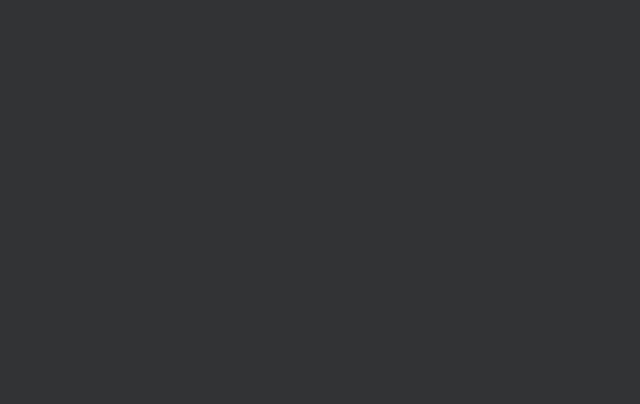
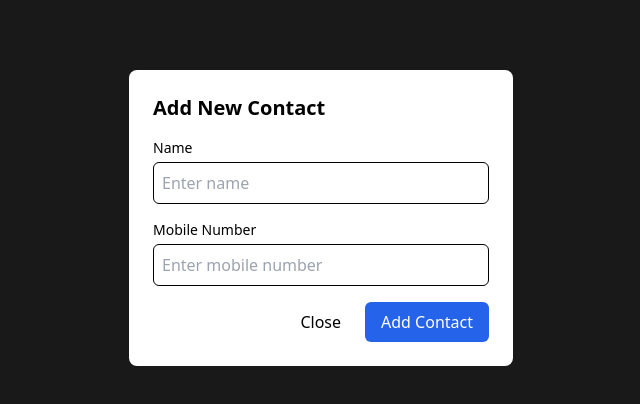
Before and after one commit to mandeep-webdev/MyContacts, a React (Vite) app: page / in a window 1280 px wide. Both pictures are taken after a click on the button 799 px from the left and 50 px from the top of the page. Shown: the part 182-586 px from the top of the page, without its empty margins (319-959 px from the left). Built offline with nearby package versions, Linux system fonts and the light colour scheme; no server answers; the database is empty.

Commit message:
modal functionality when click on add new contact button

```diff
--- a/src/App.jsx
+++ b/src/App.jsx
@@ -5,8 +5,18 @@ import Header from "./components/Header";
 import { collection, getDocs } from "firebase/firestore";
 import { db } from "./config/firebase";
 import ContactLists from "./components/ContactLists";
+import Modal from "./components/Modal";
 const App = () => {
   const [contacts, setContacts] = useState([]);
+  const [isModalOpen, setIsModalOpen] = useState(false);
+
+  const closeModal = () => {
+    setIsModalOpen(false);
+  };
+
+  const openModal = () => {
+    setIsModalOpen(true);
+  };
   useEffect(() => {
     const fetchContact = async () => {
       try {
@@ -30,8 +40,9 @@ const App = () => {
   }, []);
   return (
     <div className="max-w-[370px] mx-auto">
-      <Header />
+      <Header openModal={openModal} />
       <ContactLists contacts={contacts} />
+      {isModalOpen && <Modal closeModal={closeModal} />}
     </div>
   );
 };
--- a/src/components/Header.jsx
+++ b/src/components/Header.jsx
@@ -2,7 +2,7 @@ import React from "react";
 import { IoIosContacts } from "react-icons/io";
 import { IoSearch } from "react-icons/io5";
 import { FaPlusCircle } from "react-icons/fa";
-const Header = () => {
+const Header = ({ openModal }) => {
   return (
     <div className="flex justify-around gap-2 h-[100px] ">
       {/* <div className="flex items-center pl-2 ">
@@ -17,7 +17,7 @@ const Header = () => {
         />
       </div>
 
-      <button className=" text-center w-[52px]">
+      <button className=" text-center w-[52px]" onClick={openModal}>
         <FaPlusCircle className=" text-4xl text-white cursor-pointer ml-1 " />
       </button>
     </div>
--- /dev/null
+++ b/src/components/Modal.jsx
@@ -0,0 +1,58 @@
+import React from "react";
+import { IoMdClose } from "react-icons/io";
+const Modal = ({ closeModal }) => {
+  return (
+    <div className="fixed inset-0 bg-black bg-opacity-50 flex justify-center items-center ">
+      <div className="bg-white p-6 rounded-lg w-96">
+        <h2 className="text-xl font-semibold mb-4">Add New Contact</h2>
+        <form>
+          <div className="mb-4">
+            <label
+              htmlFor="name"
+              className="block text-sm font-medium text-gray-700"
+            >
+              Name
+            </label>
+            <input
+              type="text"
+              id="name"
+              className="mt-1 p-2 w-full border border-gray-300 rounded-md"
+              placeholder="Enter name"
+            />
+          </div>
+          <div className="mb-4">
+            <label
+              htmlFor="mobile"
+              className="block text-sm font-medium text-gray-700"
+            >
+              Mobile Number
+            </label>
+            <input
+              type="text"
+              id="mobile"
+              className="mt-1 p-2 w-full border border-gray-300 rounded-md"
+              placeholder="Enter mobile number"
+            />
+          </div>
+          <div className="flex justify-end gap-2">
+            <button
+              type="button"
+              className="px-4 py-2 bg-gray-300 text-black rounded-md"
+              onClick={closeModal}
+            >
+              Close
+            </button>
+            <button
+              type="submit"
+              className="px-4 py-2 bg-blue-600 text-white rounded-md"
+            >
+              Add Contact
+            </button>
+          </div>
+        </form>
+      </div>
+    </div>
+  );
+};
+
+export default Modal;
```
